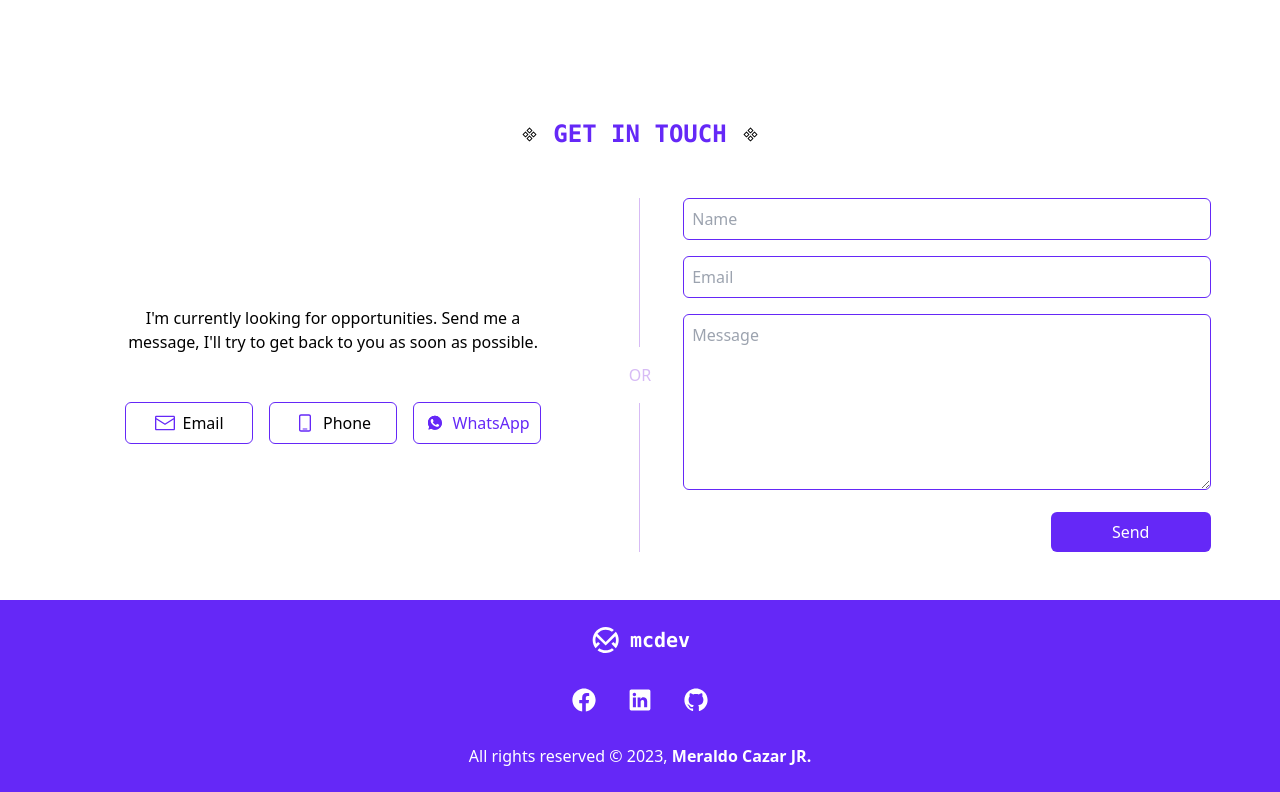
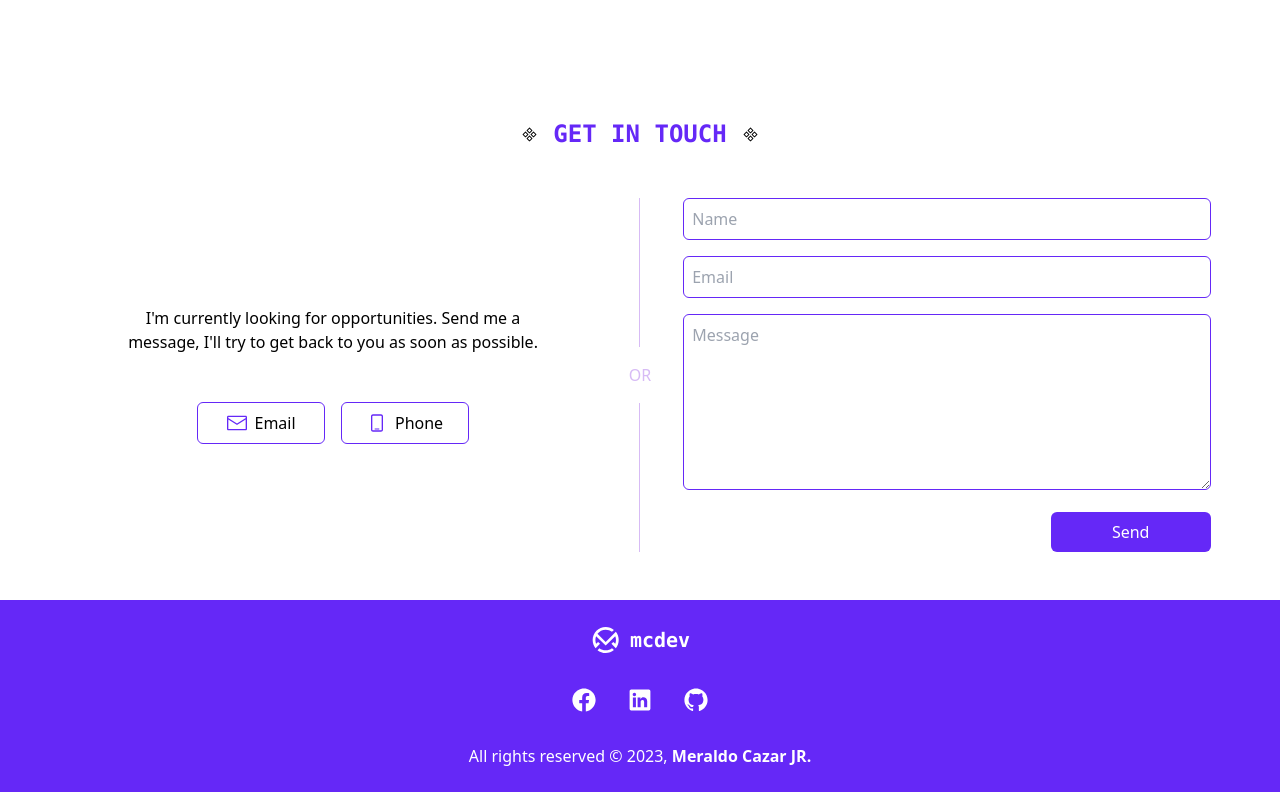
Before and after one commit to mcazarjr/portfolio, a React (Vite) app: page / in a window 1280 px wide. Shown: the part 3122-3914 px from the top of the page. Built offline with nearby package versions, Linux system fonts and the light colour scheme.

Commit message:
chore: remove whatsapp in contact area

```diff
--- a/src/components/ContactSection.tsx
+++ b/src/components/ContactSection.tsx
@@ -66,16 +66,6 @@ const ContactSection = forwardRef<HTMLElement, {}>(({}, sectionRef) => {
               />
               Phone
             </a>
-            <a
-              href="https://wa.me/12363393611"
-              className="group w-32 p-2 flex justify-center items-center gap-2 border border-primary rounded-md hover:text-white hover:bg-primary text-primary"
-            >
-              <WhatsAppIcon
-                className="w-5 h-5 fill-primary group-hover:fill-white"
-                inner_fill="fill-white group-hover:fill-primary"
-              />
-              WhatsApp
-            </a>
           </div>
         </div>
         <div className="grid place-items-center w-full gap-4">
```
